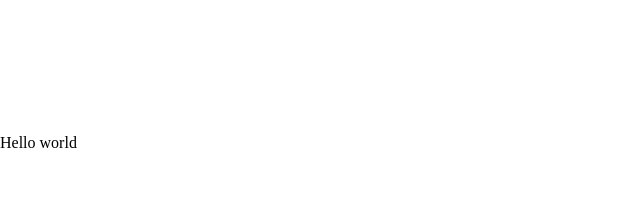
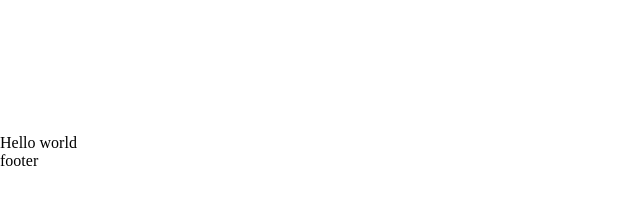
Before and after one commit to EstudioVnW/vai-na-web, a Gatsby site: page / in a window 1280 px wide. Shown: the full height of the page, 0-640 px from the left. Built offline with nearby package versions, Linux system fonts and the light colour scheme; Gatsby itself is replaced by a stand-in of ours.

Commit message:
inserted component footer

```diff
--- /dev/null
+++ b/src/components/footer/index.js
@@ -0,0 +1,16 @@
+import React from "react";
+import styled from 'styled-components';
+
+// styles
+const Container = styled.footer`
+`;
+
+const Footer = () => {
+	return (
+		<Container>
+			<p>footer</p>
+		</Container>
+	)
+}
+
+export default Footer;
--- a/src/pages/index.js
+++ b/src/pages/index.js
@@ -3,7 +3,8 @@
 import './index.css';
 
 //Components
-import Header from '../components/header'
+import Header from '../components/header';
+import Footer from '../components/footer';
 
 
 // styles
@@ -11,12 +12,12 @@
   width: 100%;
 `;
 
-// markup
 const Layouts = () => {
   return (
     <Container>
       <Header home />
       <p>Hello world</p>
+      <Footer />
     </Container>
   )
 }
```
